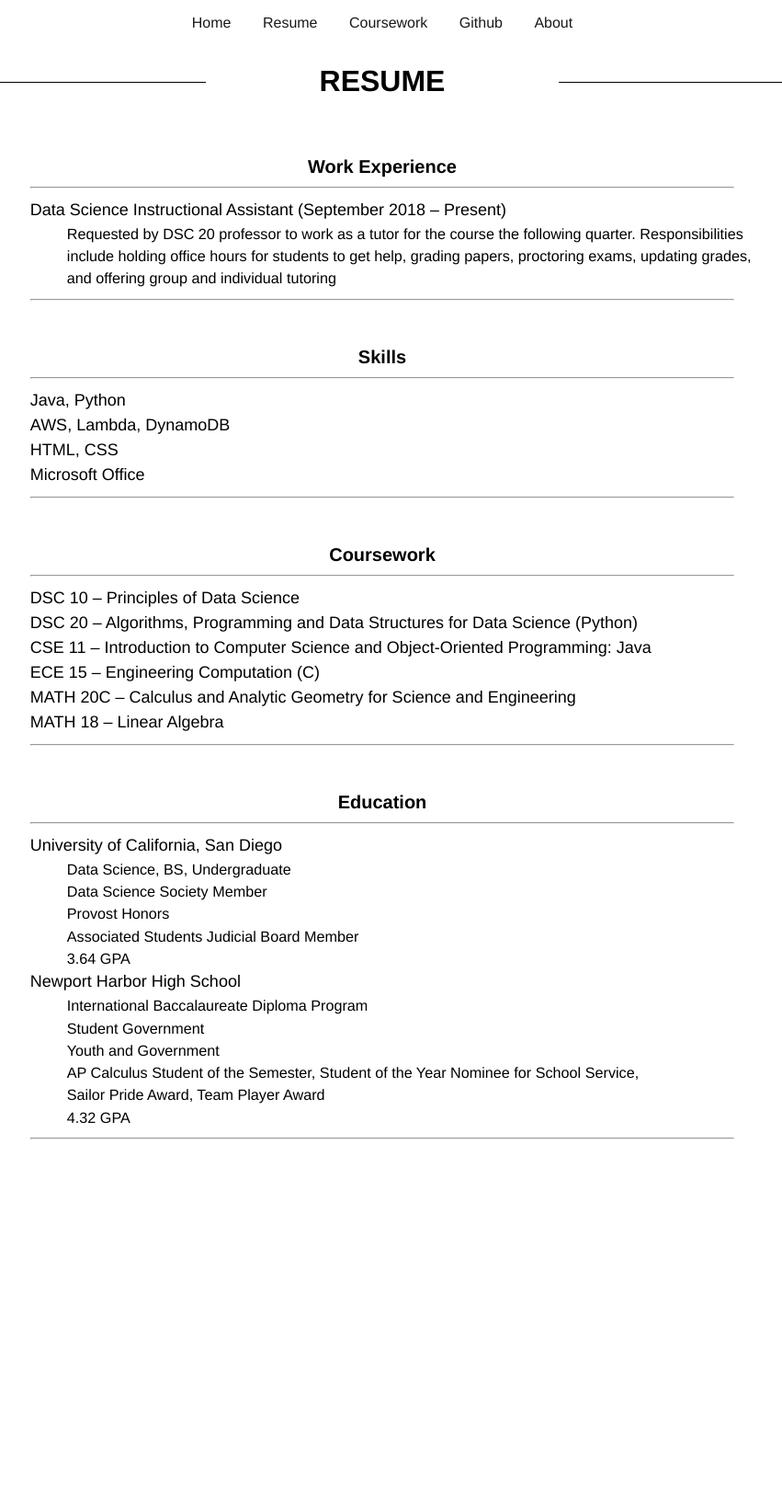
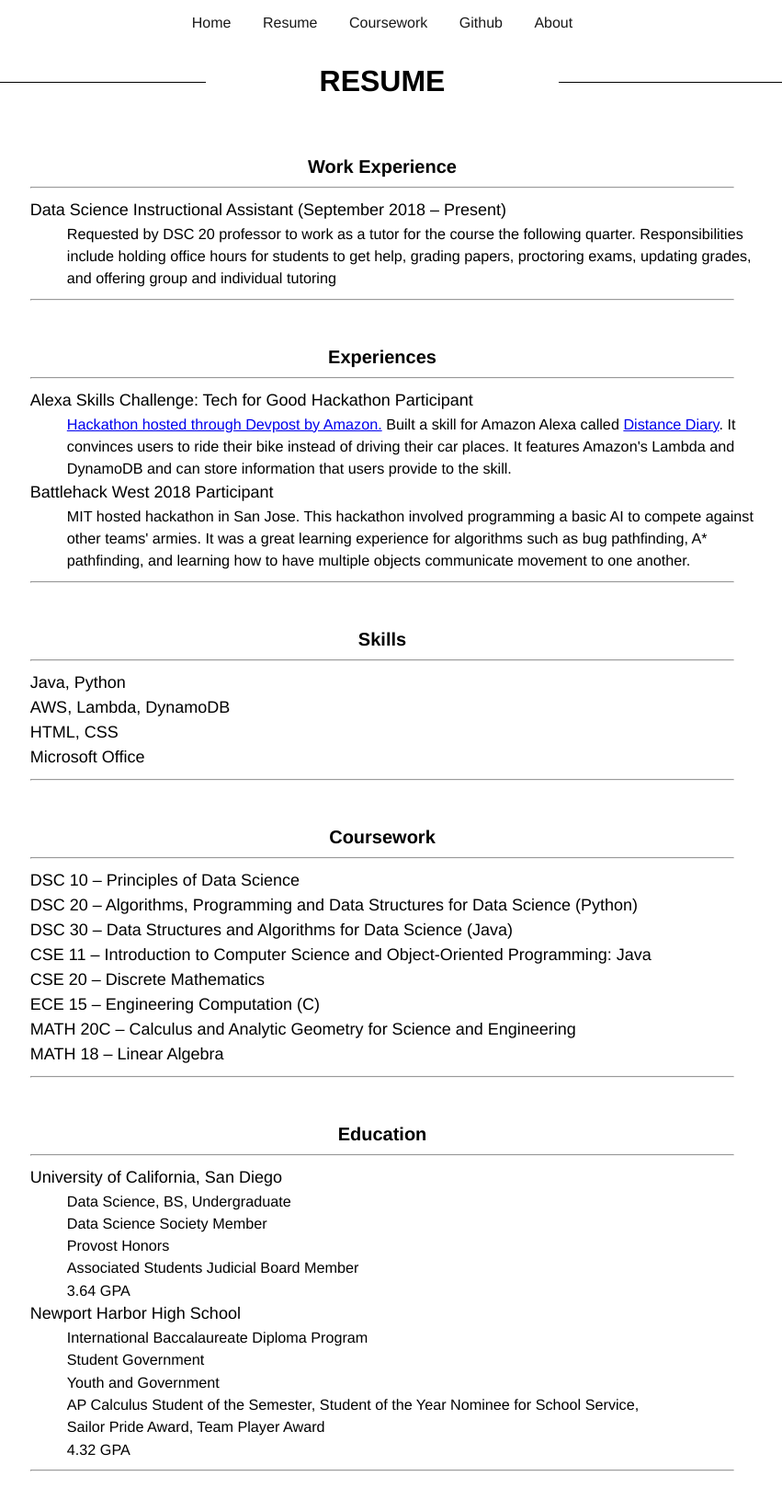
Before and after one commit to declansullivan/static-html-site, a Jekyll site: the page built from resume/index.html, in a window 1280 px wide. Shown: the whole page at 92% size, without its empty margins (224-1075 px from the left). Built offline with Jekyll 4.4.1, drawn with Linux system fonts in a browser that asks for light colours; before the commit the page ends 1269 px from its top, so only the background shows below that.

Commit message:
Updated resume

```diff
--- a/resume/index.html
+++ b/resume/index.html
@@ -22,7 +22,36 @@ tab_title: Resume
       <li>Data Science Instructional Assistant (September 2018 – Present)</li>
       <span class="hide"><ul>
         <li>
-          Requested by DSC 20 professor to work as a tutor for the course the following quarter.  Responsibilities include holding office hours for students to get help, grading papers, proctoring exams, updating grades, and offering group and individual tutoring
+          Requested by DSC 20 professor to work as a tutor for the course the following quarter.  Responsibilities
+          include holding office hours for students to get help, grading papers, proctoring exams, updating grades,
+          and offering group and individual tutoring
+        </li>
+      </ul></span>
+    </ul>
+  </div>
+  <hr>
+</div>
+
+<div class="category">
+  Experiences
+  <hr>
+  <div class="list">
+    <ul>
+      <li>Alexa Skills Challenge: Tech for Good Hackathon Participant</li>
+      <span class="hide"><ul>
+        <li>
+          <a href="https://devpost.com/software/alexa-skills-challenge-tech-for-good" target="_blank">Hackathon hosted through Devpost by
+          Amazon.</a>  Built a skill for Amazon Alexa called <a href ="https://www.amazon.com/Declan-Sullivan-Distance-Diary/dp/B07H99634Z/ref=sr_1_1?s=digital-skills&ie=UTF8&qid=1538809597&sr=1-1&keywords=distance+diary" target="_blank">
+          Distance Diary</a>.  It convinces users to ride their bike instead of driving their car places.  It features
+          Amazon's Lambda and DynamoDB and can store information that users provide to the skill.
+        </li>
+      </ul></span>
+      <li>Battlehack West 2018 Participant</li>
+      <span class="hide"><ul>
+        <li>
+          MIT hosted hackathon in San Jose.  This hackathon involved programming a basic AI to compete against other teams'
+          armies.  It was a great learning experience for algorithms such as bug pathfinding, A* pathfinding, and learning
+          how to have multiple objects communicate movement to one another.
         </li>
       </ul></span>
     </ul>
@@ -51,7 +80,9 @@ tab_title: Resume
     <ul>
       <li>DSC 10 <span class="hide">– Principles of Data Science</span></li>
       <li>DSC 20 <span class="hide">– Algorithms, Programming and Data Structures for Data Science (Python)</span></li>
+      <li>DSC 30 <span class="hide">– Data Structures and Algorithms for Data Science (Java)</span></li>
       <li>CSE 11 <span class="hide">– Introduction to Computer Science and Object-Oriented Programming: Java</span></li>
+      <li>CSE 20 <span class="hide">– Discrete Mathematics</span></li>
       <li>ECE 15 <span class="hide">– Engineering Computation (C)</span></li>
       <li>MATH 20C <span class="hide">– Calculus and Analytic Geometry for Science and Engineering</span></li>
       <li>MATH 18 <span class="hide">– Linear Algebra</span></li>
```
Also changed, not shown: index.html (+4 -4 lines).
